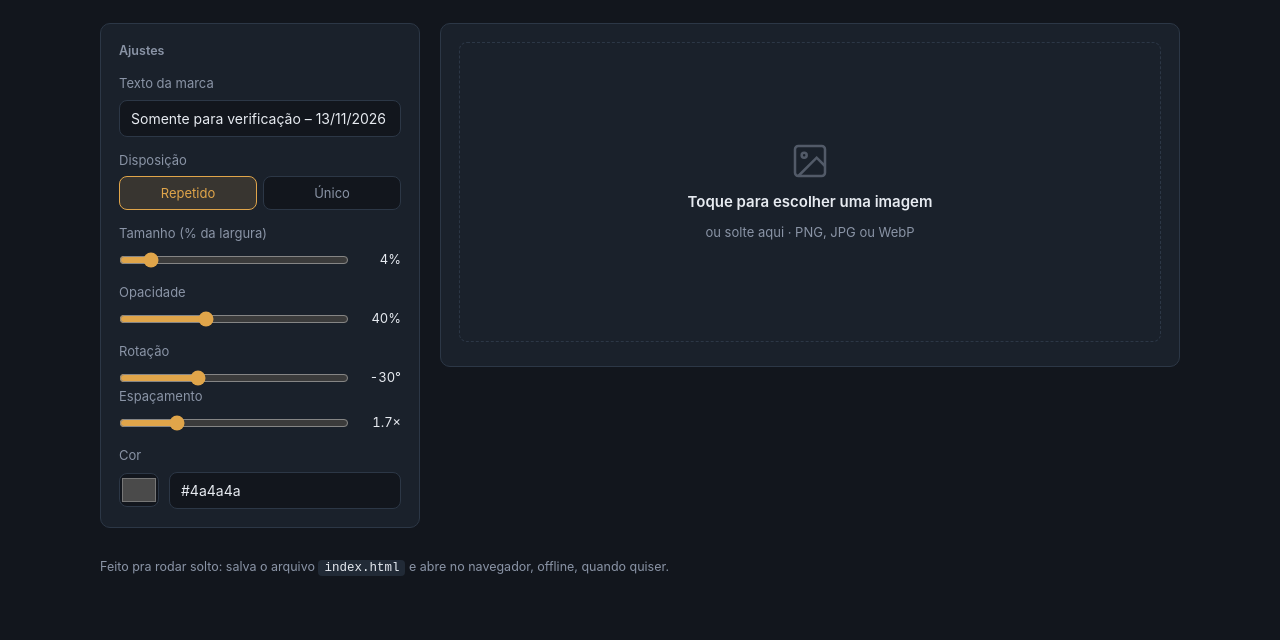
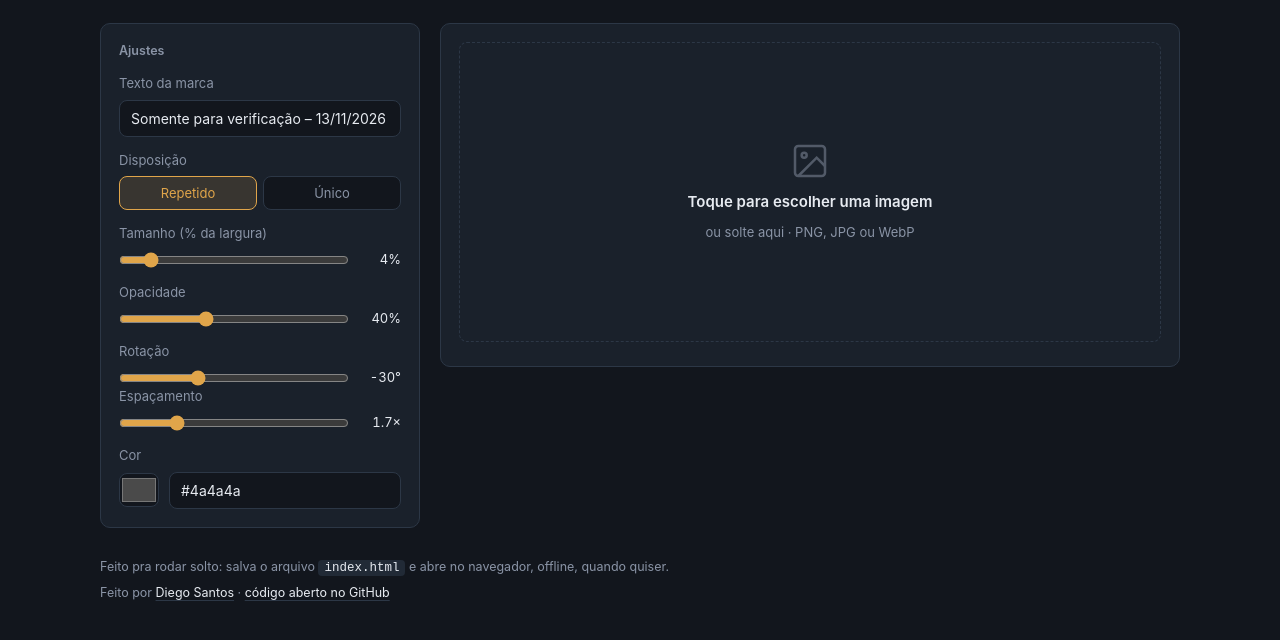
Before and after one commit to santosediego/carimbo, a plain HTML site: page index.html in a window 1280 px wide. Shown: the part 122-762 px from the top of the page. Drawn offline with Linux system fonts and the light colour scheme.

Commit message:
feat: add author and source links to footer

```diff
--- a/index.html
+++ b/index.html
@@ -350,6 +350,22 @@
       padding: 1px 6px;
       border-radius: 4px;
     }
+
+    footer p {
+      margin-top: 6px;
+    }
+
+    footer a {
+      color: var(--text);
+      text-decoration: underline;
+      text-decoration-color: var(--line);
+      text-underline-offset: 3px;
+    }
+
+    footer a:hover {
+      color: var(--seal);
+      text-decoration-color: var(--seal);
+    }
   </style>
 </head>
 
@@ -452,7 +468,13 @@
     </div>
 
     <footer>
-      Feito pra rodar solto: salva o arquivo <code>index.html</code> e abre no navegador, offline, quando quiser.
+      <p>
+        Feito pra rodar solto: salva o arquivo <code>index.html</code> e abre no navegador, offline, quando quiser.
+      </p>
+      <p>
+        Feito por <a href="https://www.linkedin.com/in/santosediego/" target="_blank" rel="noopener">Diego Santos</a>
+        · <a href="https://github.com/santosediego/carimbo" target="_blank" rel="noopener">código aberto no GitHub</a>
+      </p>
     </footer>
   </div>
 
```
